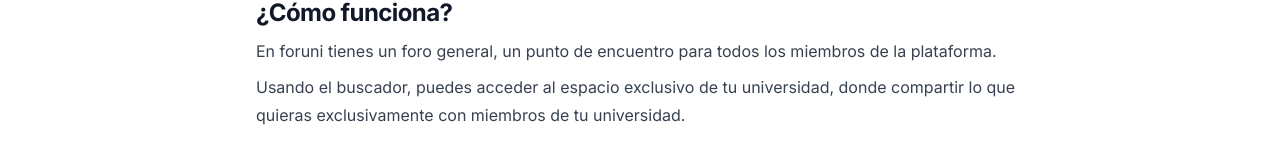
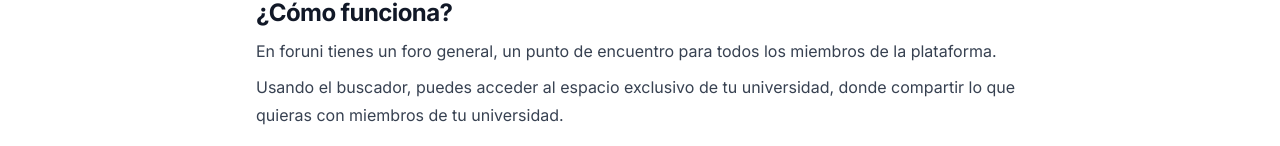
Before and after one commit to foruni-es/foruni-frontend, a Next.js app: page /info in a window 1280 px wide. Shown: the part 654-800 px from the top of the page. Built offline with nearby package versions, Linux system fonts and the light colour scheme.

Commit message:
Retoques página de información

```diff
--- a/src/app/(nav.main.footer)/(one-column)/info/page.js
+++ b/src/app/(nav.main.footer)/(one-column)/info/page.js
@@ -32,7 +32,7 @@
                     En foruni tienes un foro general, un punto de encuentro para todos los miembros de la plataforma.
                 </p>
                 <p className="mt-2">
-                    Usando el buscador, puedes acceder al espacio exclusivo de tu universidad, donde compartir lo que quieras exclusivamente con miembros de tu universidad.
+                    Usando el buscador, puedes acceder al espacio exclusivo de tu universidad, donde compartir lo que quieras con miembros de tu universidad.
                 </p>
 
                 <h2 className="mt-10 text-2xl font-bold tracking-tight text-gray-900">Contacto</h2>
```
